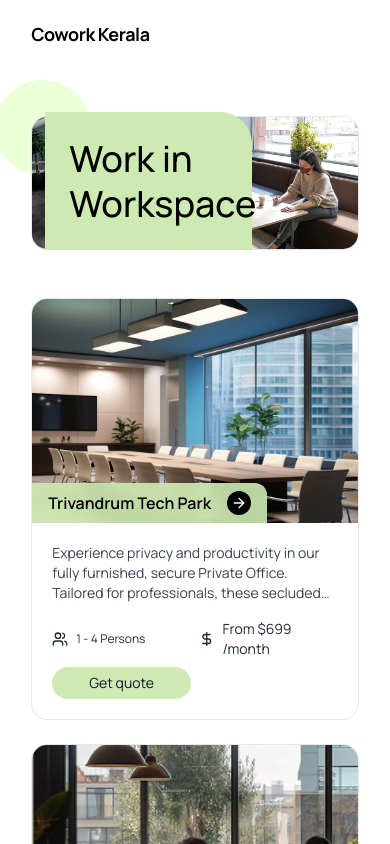
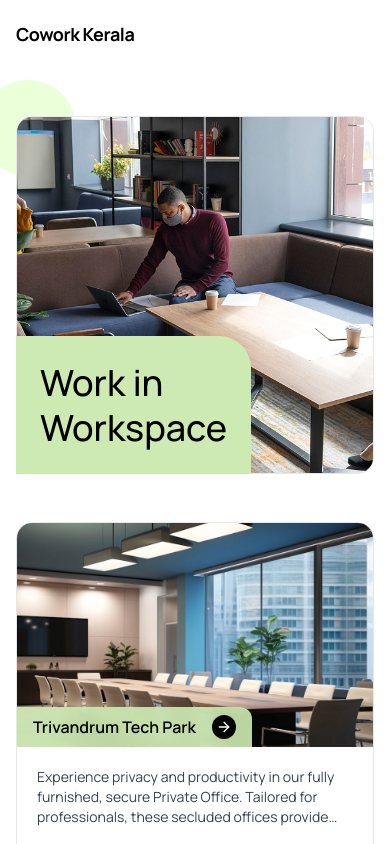
Before and after one commit to maheswar-dileep/cowork-kerala-web, a Next.js app: page /co-working-spaces in a window 390 px wide. Shown: the top 844 px of the page. Built offline with nearby package versions, Linux system fonts and the light colour scheme.

Commit message:
Refactor layout and component styles for improved responsiveness; update Header link to point to coworking spaces.

```diff
--- a/src/app/co-working-spaces/Section/HeroSection.tsx
+++ b/src/app/co-working-spaces/Section/HeroSection.tsx
@@ -7,7 +7,7 @@ const HeroSection = () => {
             <div className="absolute -left-9 -top-9 size-24 rounded-full bg-primary-50" />
             <div className="grid gap-6 md:gap-10">
                 <div className="order-2 md:order-1 md:col-span-8">
-                    <div className="relative aspect-[22/9] w-full overflow-hidden rounded-2xl border border-gray-200">
+                    <div className="relative md:aspect-[22/9] aspect-square w-full overflow-hidden rounded-2xl border border-gray-200">
                         <Image
                             src="/images/hero-banner/b1.png"
                             alt="People working in a modern workspace"
@@ -18,8 +18,8 @@ const HeroSection = () => {
                     </div>
                 </div>
 
-                <div className="order-1 md:order-2 md:col-span-4 md:flex md:items-end absolute bottom-0 z-10">
-                    <div className="mx-auto -mt-6 w-[88%] rounded-tr-4xl bg-primary-100 p-6 md:-mt-0 md:w-full md:p-8">
+                <div className="order-1 md:order-2 md:col-span-4 md:flex md:items-end absolute left-0 bottom-0 z-10">
+                    <div className="mx-auto  w-fit rounded-tr-4xl bg-primary-100 p-6 md:-mt-0 md:w-full md:p-8">
                         <h1 className="text-4xl font-medium leading-tight md:text-5xl">
                             Work in
                             <br />
--- a/src/app/co-working-spaces/Section/WorkspaceListing.tsx
+++ b/src/app/co-working-spaces/Section/WorkspaceListing.tsx
@@ -67,7 +67,7 @@ const WorkspaceCard = ({ workspace }: { workspace: Workspace }) => {
                 </div>
             </div>
 
-            <div className="space-y-4 p-5">
+            <div className="space-y-4 p-5 md:p-0 md:py-2">
                 <p className="text-sm text-gray-700 line-clamp-3 lg:line-clamp-none col-span-3">
                     {workspace.description}
                 </p>
--- a/src/app/layout.tsx
+++ b/src/app/layout.tsx
@@ -13,7 +13,7 @@ export default function RootLayout({
 }>) {
     return (
         <html lang="en">
-            <body className={`antialiased px-[8%]`}>{children}</body>
+            <body className={`antialiased px-4 md:px-[8%]`}>{children}</body>
         </html>
     );
 }
--- a/src/components/ui/Header.tsx
+++ b/src/components/ui/Header.tsx
@@ -10,7 +10,7 @@ const Header = () => {
             <nav className="hidden md:flex">
                 <ul className="flex items-center space-x-6 text-sm">
                     <li>
-                        <Link href="#" className="hover:opacity-80 flex gap-2 items-end-safe">
+                        <Link href="/co-working-spaces" className="hover:opacity-80 flex gap-2 items-end-safe">
                             <span className="align-middle">Coworking Spaces</span>
                             <IoIosArrowDown size={18} className="font-light" />
                         </Link>
```
